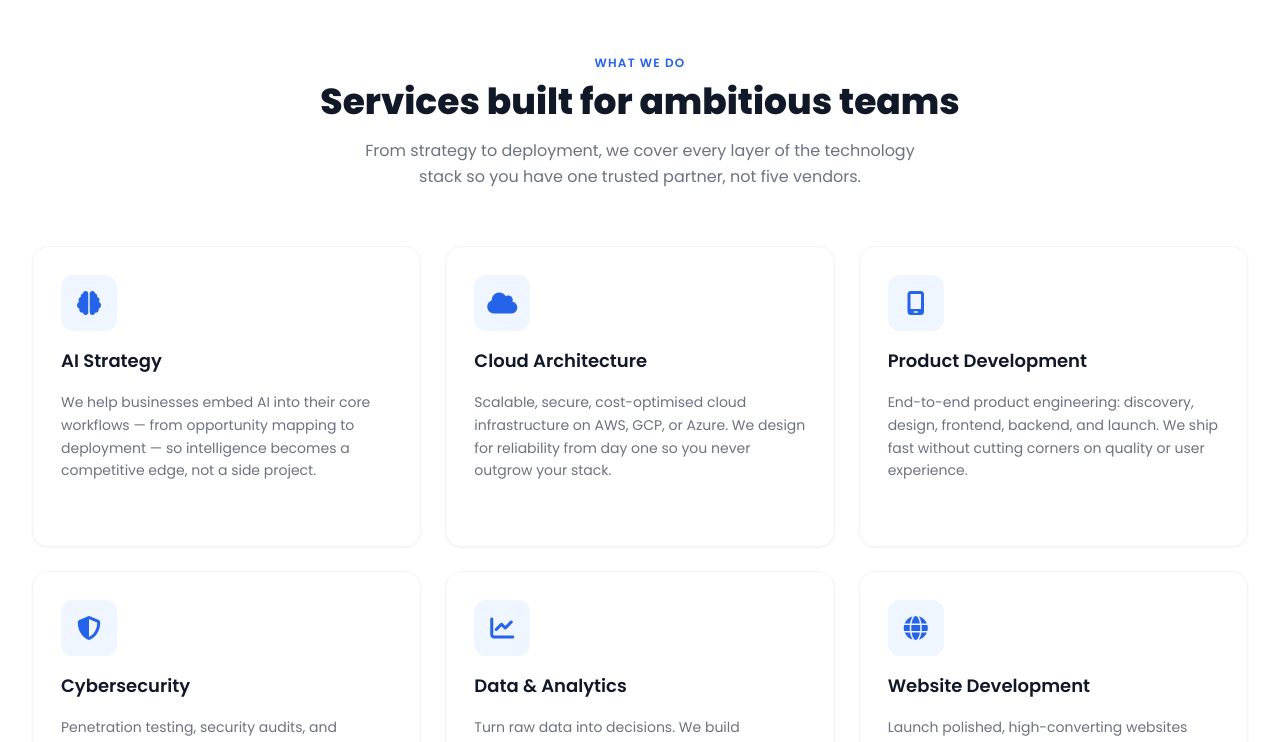
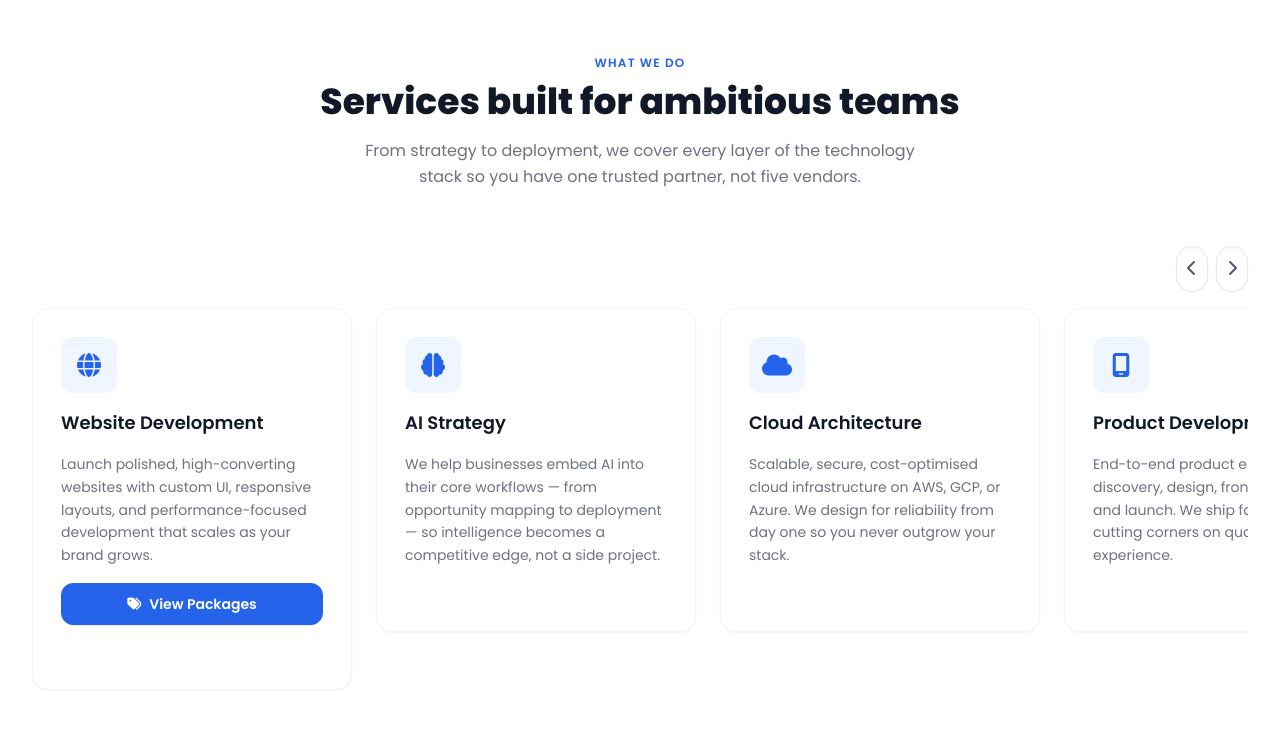
Before and after one commit to dikeshsapkota/TechSabFrontend, a React (Vite) app: page / in a window 1280 px wide. Shown: the part 2000-2742 px from the top of the page. Built offline with nearby package versions, Linux system fonts and the light colour scheme.

Commit message:
Update services carousel and add new offerings

```diff
--- a/src/components/Footer.jsx
+++ b/src/components/Footer.jsx
@@ -56,7 +56,7 @@ export default function Footer() {
 
         <div className="border-t border-gray-800 pt-8 flex flex-col sm:flex-row items-center justify-between gap-4">
           <p className="text-xs">© {new Date().getFullYear()} Techsab Inc. All rights reserved.</p>
-          <p className="text-xs">Built with <i className="fa-solid fa-heart text-red-500 mx-1"></i> using React & Tailwind CSS</p>
+
         </div>
       </div>
     </footer>
--- a/src/data/services.js
+++ b/src/data/services.js
@@ -1,4 +1,11 @@
 const services = [
+  {
+    id: 9,
+    icon: "fa-solid fa-globe",
+    title: "Website Development",
+    description:
+      "Launch polished, high-converting websites with custom UI, responsive layouts, and performance-focused development that scales as your brand grows.",
+  },
   {
     id: 1,
     icon: "fa-solid fa-brain",
@@ -36,13 +43,27 @@ const services = [
   },
   {
     id: 6,
-    icon: "fa-solid fa-globe",
-    title: "Website Development",
+    icon: "fa-solid fa-calculator",
+    title: "Accounting and Tax Solutions",
     description:
-      "Launch polished, high-converting websites with custom UI, responsive layouts, and performance-focused development that scales as your brand grows.",
+      "Comprehensive accounting, tax planning, and compliance support tailored to your business needs so your finances stay accurate, efficient, and audit-ready.",
   },
   {
     id: 7,
+    icon: "fa-solid fa-book",
+    title: "Bookkeeping",
+    description:
+      "Reliable day-to-day bookkeeping, reconciliations, and financial record management to keep your books clean and your reporting up to date.",
+  },
+  {
+    id: 8,
+    icon: "fa-solid fa-desktop",
+    title: "Desktop Application Based Software",
+    description:
+      "Custom desktop software built for finance, operations, and internal workflows with dependable performance, secure data handling, and offline capability where needed.",
+  },
+  {
+    id: 10,
     icon: "fa-solid fa-headset",
     title: "Technical Support",
     description:
--- a/src/sections/Services.jsx
+++ b/src/sections/Services.jsx
@@ -1,13 +1,23 @@
-import { useState } from "react";
+import { useRef, useState } from "react";
 import services from "../data/services";
 import ServiceCard from "../components/ServiceCard";
 import PricingModal from "../components/PricingModal";
 
 export default function Services() {
   const [isModalOpen, setIsModalOpen] = useState(false);
+  const servicesRowRef = useRef(null);
 
   const handleOpenModal = () => setIsModalOpen(true);
   const handleCloseModal = () => setIsModalOpen(false);
+
+  const scrollServices = (direction) => {
+    if (!servicesRowRef.current) return;
+    const amount = window.innerWidth < 640 ? 280 : 340;
+    servicesRowRef.current.scrollBy({
+      left: direction === "left" ? -amount : amount,
+      behavior: "smooth",
+    });
+  };
 
   return (
     <section id="services" className="section-padding bg-white">
@@ -22,17 +32,43 @@ export default function Services() {
           </p>
         </div>
 
-        <div className="grid grid-cols-1 sm:grid-cols-2 lg:grid-cols-3 gap-6">
+        <div className="relative">
+          <div className="mb-4 flex items-center justify-end gap-2">
+            <button
+              type="button"
+              onClick={() => scrollServices("left")}
+              className="rounded-full border border-gray-200 bg-white p-2.5 text-gray-600 shadow-sm transition hover:border-blue-500 hover:text-blue-600"
+              aria-label="Scroll services left"
+            >
+              <i className="fa-solid fa-chevron-left"></i>
+            </button>
+            <button
+              type="button"
+              onClick={() => scrollServices("right")}
+              className="rounded-full border border-gray-200 bg-white p-2.5 text-gray-600 shadow-sm transition hover:border-blue-500 hover:text-blue-600"
+              aria-label="Scroll services right"
+            >
+              <i className="fa-solid fa-chevron-right"></i>
+            </button>
+          </div>
+
+          <div
+            ref={servicesRowRef}
+            className="flex gap-6 overflow-x-auto pb-4 scroll-smooth snap-x snap-mandatory"
+            style={{ scrollbarWidth: "none" }}
+          >
             {services.map((s) => (
+              <div key={s.id} className="min-w-[280px] sm:min-w-[320px] snap-start">
                 <ServiceCard
-              key={s.id}
                   icon={s.icon}
                   title={s.title}
                   description={s.description}
                   showPricingButton={s.title === "Website Development"}
                   onPricingClick={handleOpenModal}
                 />
+              </div>
             ))}
+          </div>
         </div>
 
         {/* CTA strip */}
```
Lines whose indentation alone changed are shown as unchanged.
